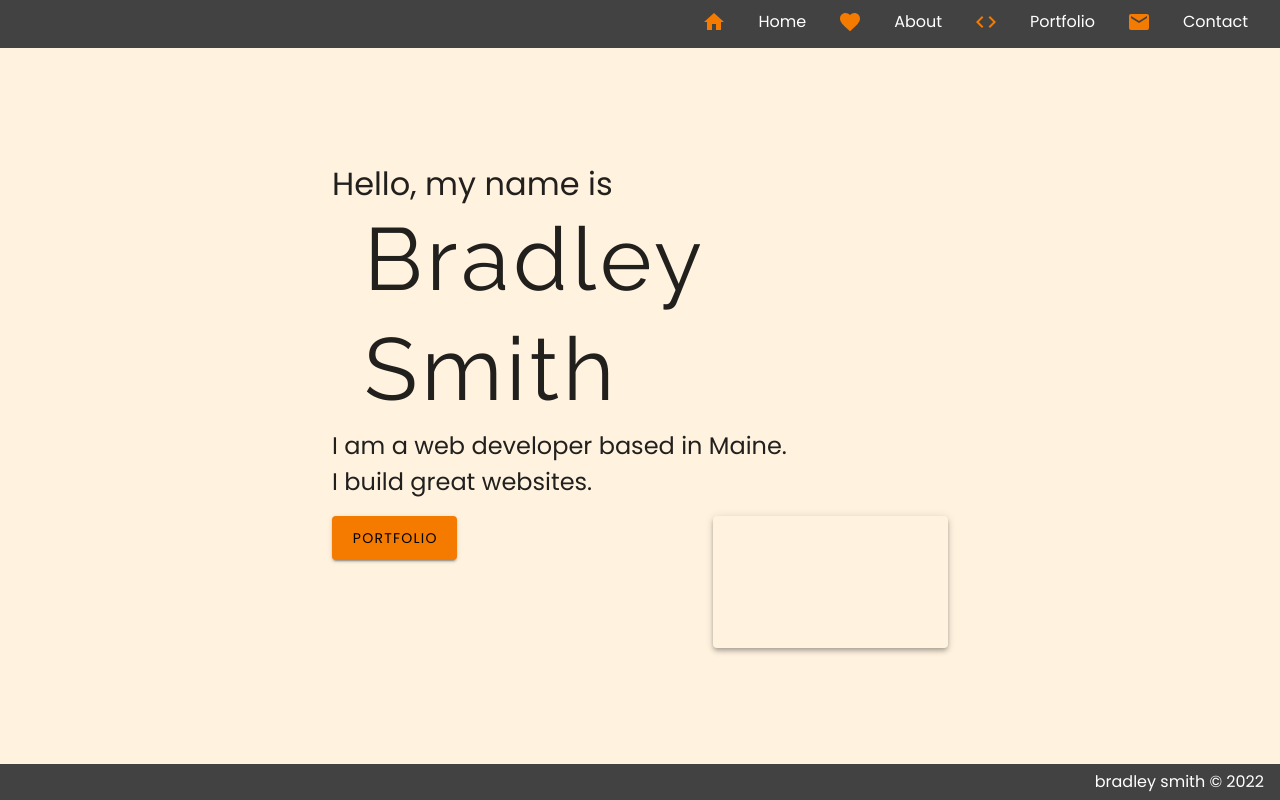
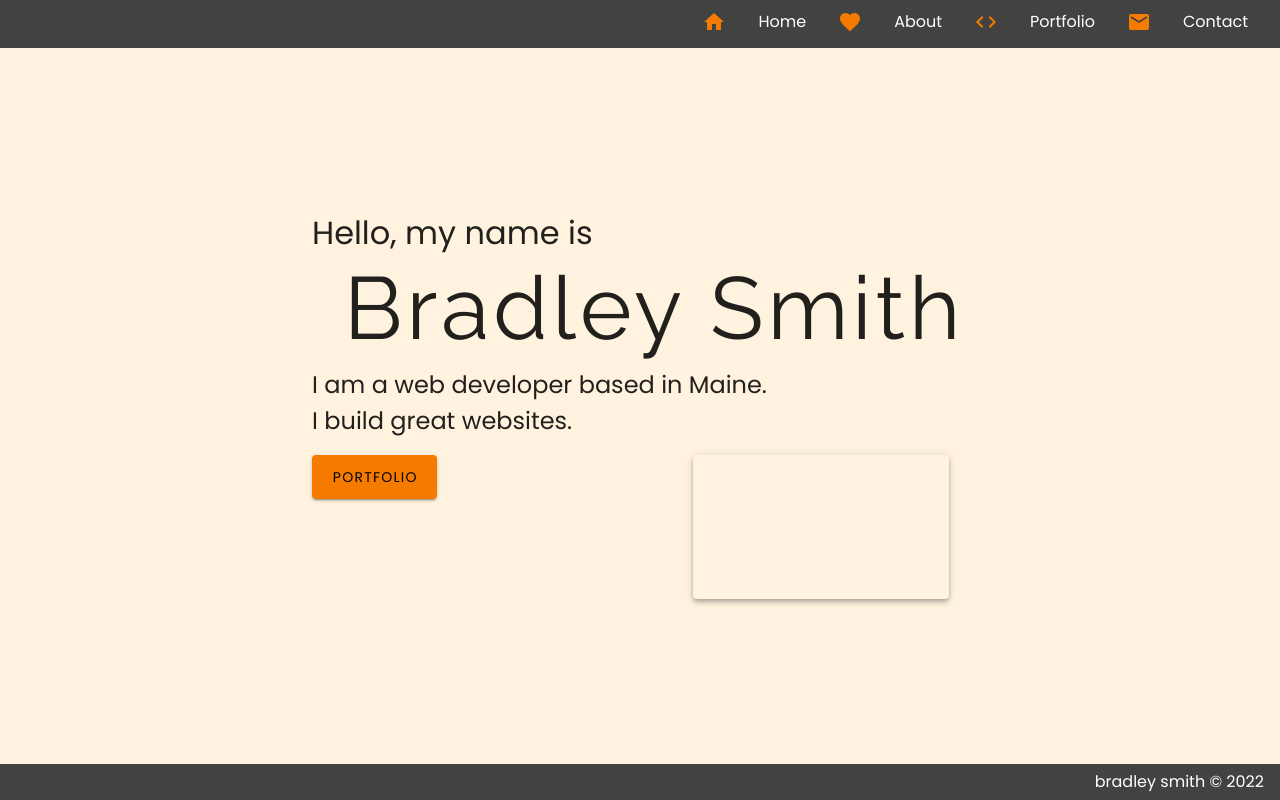
Before and after one commit to bradleyhop/new-portfolio, a Vue app: page / in a window 1280 px wide. Built offline with nearby package versions, Linux system fonts and the light colour scheme.

Commit message:
set width and margin auto on home view

```diff
--- a/src/views/Home.vue
+++ b/src/views/Home.vue
@@ -6,14 +6,16 @@ export default {
 
 <template>
   <v-container fill-height fluid class="home-container">
-    <v-row align="center">
-      <v-col offset-lg="3" lg="6" sm="12">
+    <div class="content-container">
       <div class="hero-header header-text">
         Hello, my name is
         <br />
       </div>
       <div class="my-name header-text">Bradley Smith</div>
-        <div class="hero-copy">I am a web developer based in Maine.<br /> I build great websites.</div>
+      <div class="hero-copy">
+        I am a web developer based in Maine.<br />
+        I build great websites.
+      </div>
 
       <div class="bottom-container">
         <router-link :to="{ name: 'Portfolio' }">
@@ -34,19 +36,29 @@ export default {
         <v-img
           contain
           class="brand-me rounded elevation-4"
+          min-width="12rem"
           max-width="16rem"
           :aspect-ratio="16 / 9"
           src="@/assets/og.jpg"
         />
-        </div>
-      </v-col>
-    </v-row>
+      </div><!-- bottom-container -->
+    </div><!-- content-container -->
   </v-container>
 </template>
 
 <style lang="scss" scoped>
 .home-container {
   background-color: $eggshell;
+}
+
+.content-container {
+  width: 100%;
+  margin: 0;
+
+  @media only screen and (min-width: 800px) {
+    width: 41rem;
+    margin: auto;
+  }
 }
 
 .header-text {
```
Lines whose indentation alone changed are shown as unchanged.
